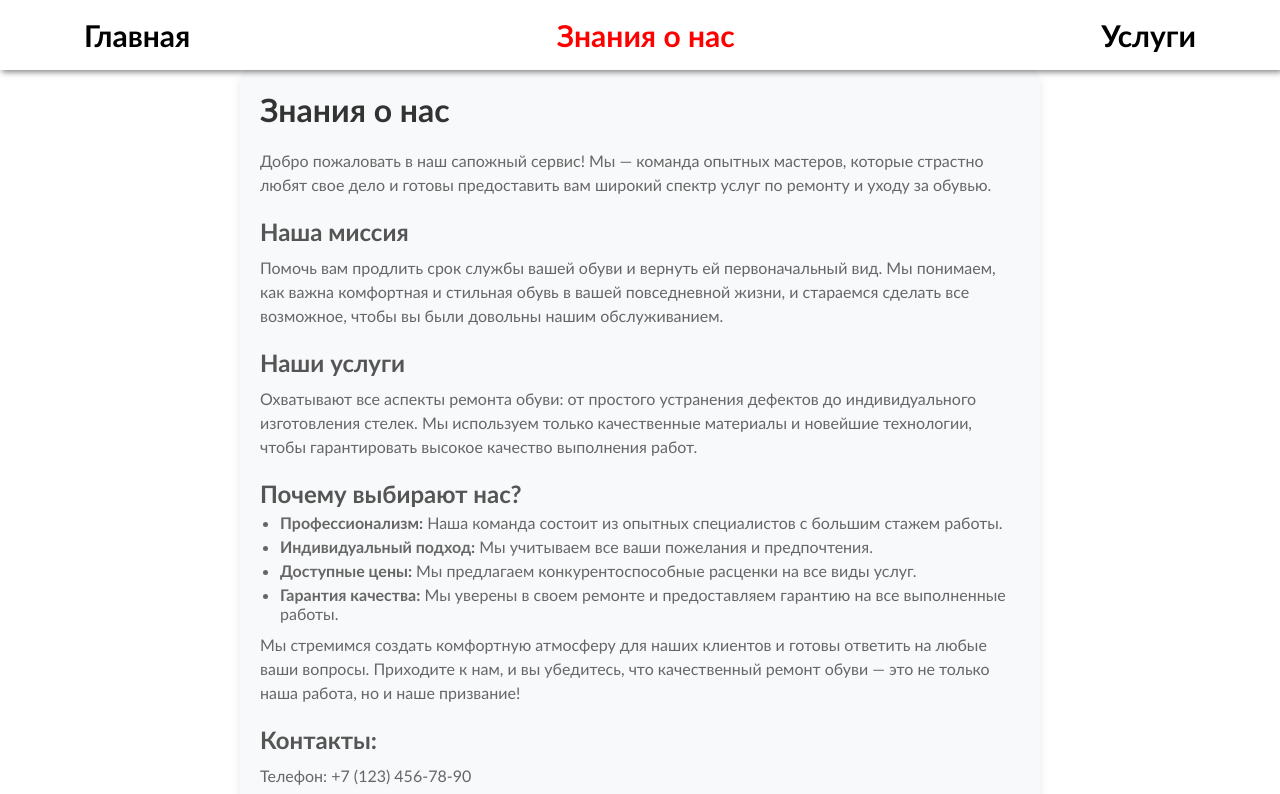
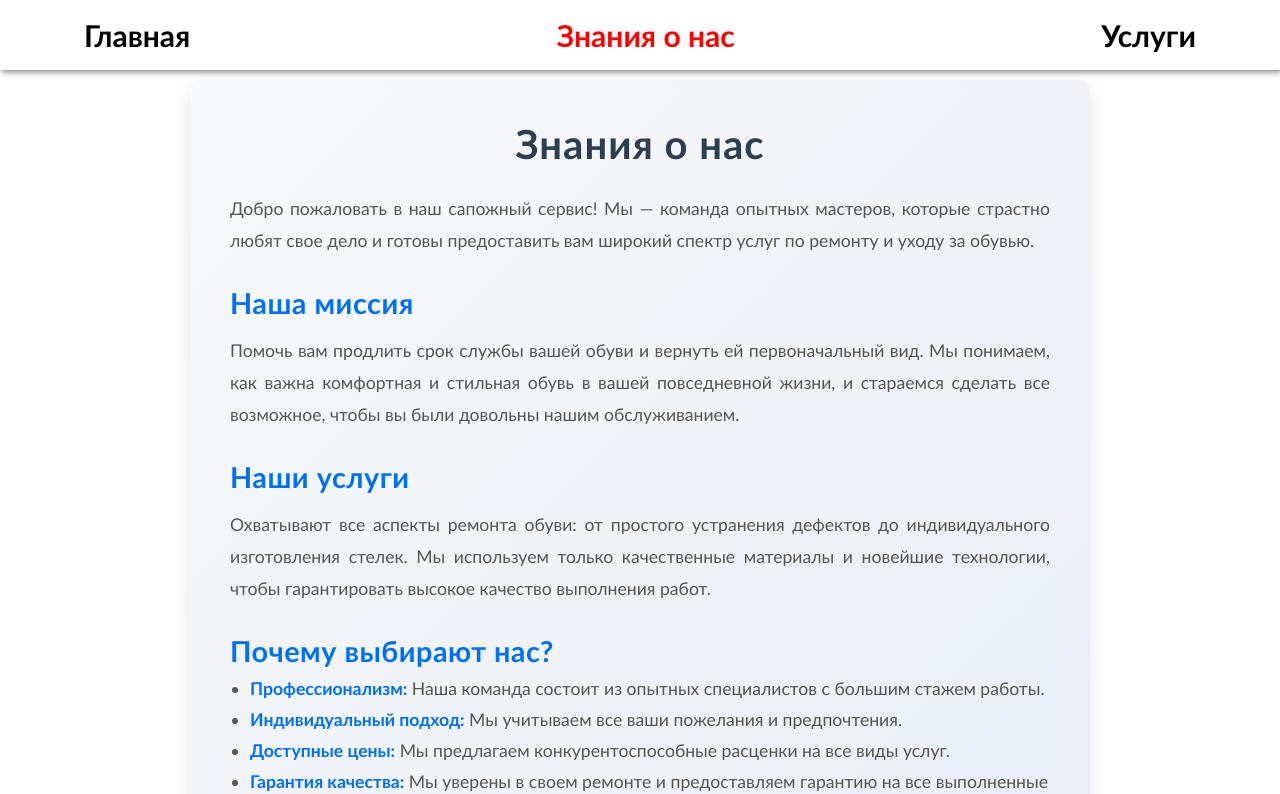
Before and after one commit to ArmanAproyan/sapojnik, a Next.js app: page /about in a window 1280 px wide. Shown: the top 794 px of the page. Built offline with nearby package versions, Linux system fonts and the light colour scheme.

Commit message:
add-isOpen-and-chnage-styles

```diff
--- a/app/about/page.tsx
+++ b/app/about/page.tsx
@@ -41,9 +41,9 @@ const About = () => {
             качественный ремонт обуви — это не только наша работа, но и наше призвание!
           </p>
           <h2 className={style.subTitle}>Контакты:</h2>
-          <p className={style.description}>Телефон: +7 (123) 456-78-90</p>
-          <p className={style.description}>Email: info@shoerepair.com</p>
-          <p className={style.description}>Адрес: ул. Примерная, 1, Москва</p>
+          <p className={style.description}>Телефон: +7 (911) 276-04-14</p>
+          <p className={style.description}>Email: vahagstepanyan@mail.ru</p>
+          <p className={style.description}>Адрес: ул. Примерная, 1, Санкт Петербург</p>
         </div>
       );
     };
--- a/app/about/style.module.scss
+++ b/app/about/style.module.scss
@@ -1,30 +1,36 @@
 .aboutUs {
-    padding: 20px;
-    background-color: #f8f9fa;
-    border-radius: 8px;
-    box-shadow: 0 8px 10px rgba(0, 0, 0, 0.1);
-    max-width: 800px;
+  padding: 40px; /* Увеличен внутренний отступ для большего пространства */
+  background: linear-gradient(135deg, #f8f9fa, #e6ebf5); /* Добавлен легкий градиент */
+  border-radius: 12px; /* Более плавные углы */
+  box-shadow: 0 8px 20px rgba(0, 0, 0, 0.1); /* Глубокая тень */
+  max-width: 900px; /* Немного увеличена ширина */
   margin: auto;
-    margin-top: 70px;
+  margin-top: 80px;
+  font-family: 'Roboto', sans-serif; /* Добавлен более современный шрифт */
 }
 
 .aboutUs h1 {
-    font-size: 2em;
-    color: #333;
-    margin-bottom: 20px;
+  font-size: 2.5em; /* Увеличен размер заголовка */
+  color: #2c3e50; /* Темно-синий цвет для контраста */
+  margin-bottom: 25px;
+  text-align: center; /* Выравнивание по центру для заголовка */
+  letter-spacing: 1px;
 }
 
 .aboutUs h2 {
-    font-size: 1.5em;
-    color: #555;
-    margin-top: 20px;
+  font-size: 1.8em; /* Увеличен размер подзаголовков */
+  color: #0070f3; /* Акцентный синий цвет для подзаголовков */
+  margin-top: 30px;
+  text-align: left;
+  letter-spacing: 0.5px;
 }
 
 .aboutUs p {
-    font-size: 1em;
-    line-height: 1.5;
-    color: #666;
-    margin: 10px 0;
+  font-size: 1.1em; /* Чуть увеличен текст для лучшей читабельности */
+  line-height: 1.8; /* Увеличен интервал между строками для удобства чтения */
+  color: #555; /* Более мягкий цвет текста */
+  margin: 15px 0;
+  text-align: justify; /* Выравнивание текста для аккуратного вида */
 }
 
 .aboutUs ul {
@@ -33,7 +39,11 @@
 }
 
 .aboutUs li {
-    margin: 5px 0;
-    font-size: 1em;
-    color: #666;
+  margin: 10px 0;
+  font-size: 1.1em;
+  color: #555;
 }
+
+.aboutUs li strong {
+  color: #0070f3; /* Синий цвет для ключевых слов */
+}
--- a/app/components/complex/mainPage/page.tsx
+++ b/app/components/complex/mainPage/page.tsx
@@ -1,5 +1,6 @@
 import style from './style.module.scss';
 import Image from 'next/image';
+import IsOpen from '../../simple/isOpen/IsOpen';
 import logo from '../../../assets/logo/sapojnikLogo.png'
 
 const MainPage = () => {
@@ -7,11 +8,12 @@ const MainPage = () => {
     <div className={style.main_page}>
       <div className={style.wrapper}>
         <div className={style.text}>
-          <h1>Добро пожаловать в "Мастерская обуви"!</h1>
+          <h1>Добро пожаловать в "Мастерская Новая Походка"!</h1>
           <br />
           <h3>Ваш надежный мастер по ремонту и изготовлению обуви!</h3>
           <br />
-          <span>В нашей мастерской мы понимаем, что качественная обувь — это залог вашего комфорта и уверенности. Мы предлагаем широкий спектр услуг, чтобы ваша обувь всегда выглядела и ощущалась прекрасно.</span>
+          <span>Мастерская Новая Походка открыта с <b>09:00</b> до <b>19:00</b> и предлагает широкий спектр услуг по ремонту и уходу за обувью.</span>
+          {<IsOpen/>}
           <div className={style.button_block}>
             <div className={style.button}>Подробнее</div>
           </div>
--- a/app/components/complex/mainPage/style.module.scss
+++ b/app/components/complex/mainPage/style.module.scss
@@ -90,7 +90,10 @@
 
 
 @media (max-width: 573px) {
+
   .wrapper {
+    flex-direction: column;
+    margin-top: 50px;
     .text {
       width: 250px;
       font-size: 15px;
--- a/app/components/complex/reviewsPerson/ReviewsPerson.tsx
+++ b/app/components/complex/reviewsPerson/ReviewsPerson.tsx
@@ -4,6 +4,7 @@ import { useEffect, useState } from 'react';
 import axios from 'axios';
 import { IreviewDataProps } from '@/app/types/types';
 import { RiUser3Fill } from "react-icons/ri";
+import SkeletonReview from '../../simple/reviewSkeleton/ReviewSkeleton';
 
 
 
@@ -37,7 +38,7 @@ const ReviewsPerson:React.FC<IreviewDataProps> = ({reviewData,setReviewData}) =>
             </div>
         <div className={style.reviews}>
             <div className={style.review_block}>
-                {loading && <h1>Loading...</h1>}
+                {loading && <SkeletonReview/>}
                 {reviewData && reviewData.map((val) => {
                     return (
                         <div key={val.id} className={style.review}>
--- a/package.json
+++ b/package.json
@@ -14,6 +14,7 @@
     "leaflet": "^1.9.4",
     "next": "14.2.15",
     "react": "^18.3.1",
+    "react-content-loader": "^7.0.2",
     "react-dom": "^18.3.1",
     "react-hook-form": "^7.53.0",
     "scss": "^0.2.4",
```
Also changed, not shown: app/components/simple/isOpen/IsOpen.tsx (added, +30 -0 lines), app/components/simple/reviewSkeleton/ReviewSkeleton.tsx (+23 -23 lines), app/services/style.module.scss (+20 -15 lines), 2 other files (tests, documents, lock files or other folders). Lines whose indentation alone changed are shown as unchanged.
